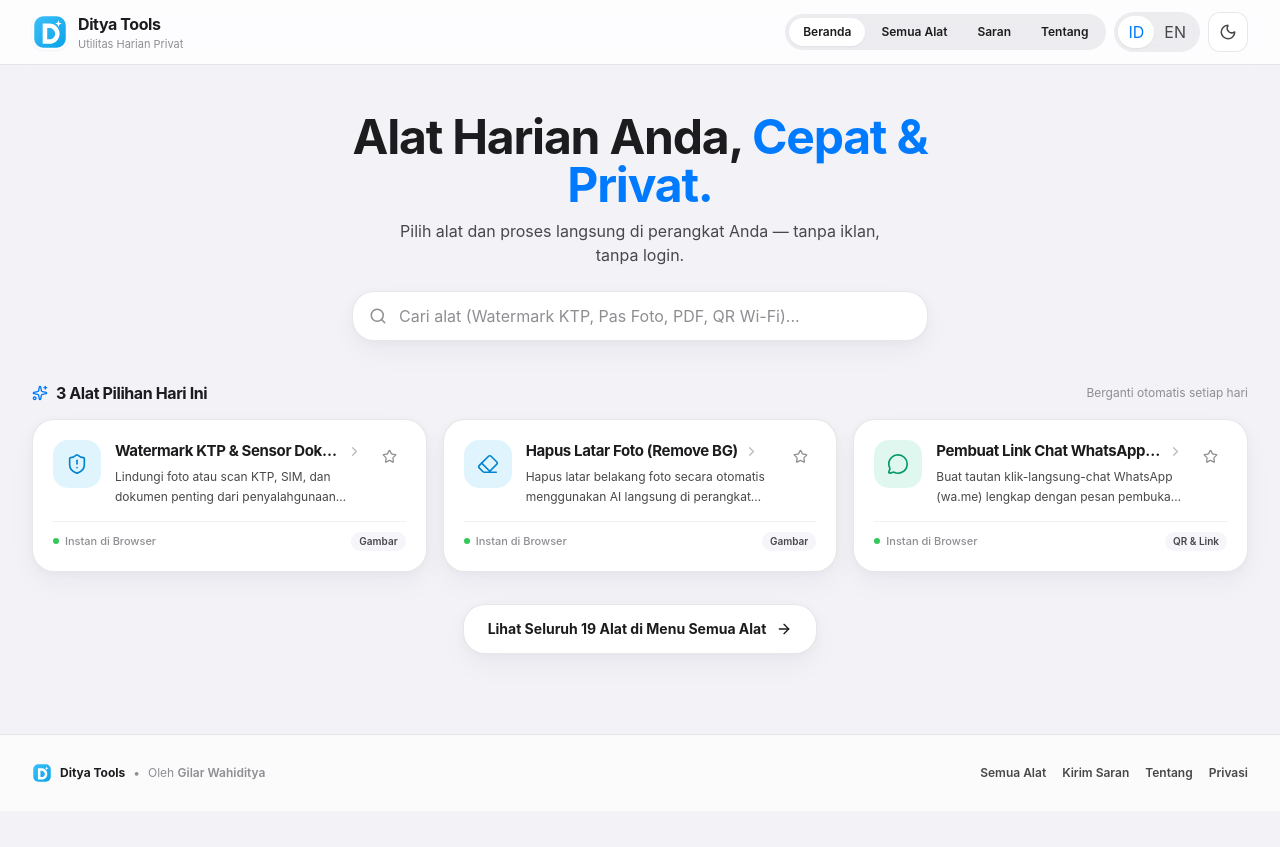
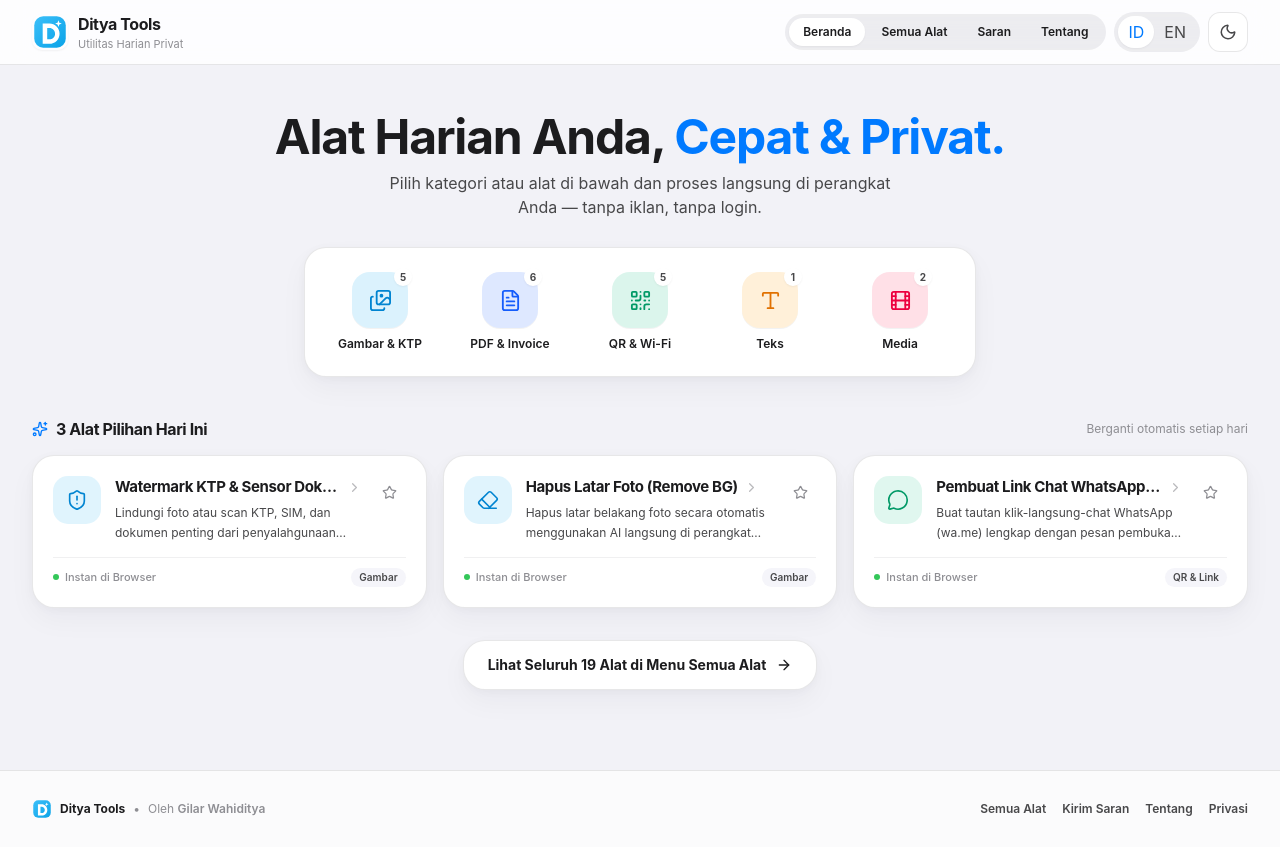
Before and after one commit to LarzzCode/ap-tools, a React (Vite) app: page / in a window 1280 px wide. Before the commit the page ends 811 px from the top, so only its background shows below. Built offline with nearby package versions, Linux system fonts and the light colour scheme.

Commit message:
feat: replace Home search bar with iOS Category Dock linked to AllTools

```diff
--- a/src/pages/AllTools.tsx
+++ b/src/pages/AllTools.tsx
@@ -1,6 +1,7 @@
 import { useMemo, useState } from 'react'
 import { motion } from 'motion/react'
 import { Search, SearchX, X } from 'lucide-react'
+import { useSearchParams } from 'react-router'
 
 import ToolGrid from '../components/tools/ToolGrid'
 import { tools } from '../data/tools'
@@ -10,6 +11,15 @@ import type { ToolCategory, ToolRuntime } from '../types/tool'
 
 type CategoryFilter = 'all' | ToolCategory
 type RuntimeFilter = 'all' | ToolRuntime
+
+const VALID_CATEGORIES = new Set<CategoryFilter>([
+  'all',
+  'image',
+  'pdf',
+  'links',
+  'text',
+  'media',
+])
 
 const CATEGORY_TABS: Array<{
   id: CategoryFilter
@@ -25,9 +35,23 @@ const CATEGORY_TABS: Array<{
 ]
 
 export default function AllTools() {
+  const [searchParams, setSearchParams] = useSearchParams()
   const [searchQuery, setSearchQuery] = useState('')
-  const [category, setCategory] = useState<CategoryFilter>('all')
   const [runtime, setRuntime] = useState<RuntimeFilter>('all')
+
+  const rawCategoryParam = (searchParams.get('category') ?? 'all') as CategoryFilter
+  const category: CategoryFilter = VALID_CATEGORIES.has(rawCategoryParam)
+    ? rawCategoryParam
+    : 'all'
+
+  function setCategory(nextCategory: CategoryFilter) {
+    if (nextCategory === 'all') {
+      searchParams.delete('category')
+      setSearchParams(searchParams, { replace: true })
+    } else {
+      setSearchParams({ category: nextCategory }, { replace: true })
+    }
+  }
 
   const { language, t } = useLanguage()
   const { isFavorite, toggleFavorite } = useFavorites()
--- a/src/pages/Home.tsx
+++ b/src/pages/Home.tsx
@@ -1,11 +1,13 @@
-import { useMemo, useState } from 'react'
+import { useMemo } from 'react'
 import {
   ArrowRight,
-  Search,
-  SearchX,
+  FileText,
+  Film,
+  Images,
+  QrCode,
   Sparkles,
   Star,
-  X,
+  Type,
 } from 'lucide-react'
 import { AnimatePresence, motion } from 'motion/react'
 import { Link } from 'react-router'
@@ -14,7 +16,7 @@ import ToolGrid from '../components/tools/ToolGrid'
 import { tools } from '../data/tools'
 import { useFavorites } from '../hooks/useFavorites'
 import { useLanguage } from '../hooks/useLanguage'
-import type { Tool } from '../types/tool'
+import type { Tool, ToolCategory } from '../types/tool'
 
 function getDailyRandomTools(allTools: Tool[], count = 3): Tool[] {
   const now = new Date()
@@ -24,7 +26,6 @@ function getDailyRandomTools(allTools: Tool[], count = 3): Tool[] {
     now.getDate()
 
   const nextRand = () => {
-    // Simple deterministic LCG seeded by YYYYMMDD
     seed = (seed * 1664525 + 1013904223) % 4294967296
     return seed / 4294967296
   }
@@ -40,10 +41,58 @@ function getDailyRandomTools(allTools: Tool[], count = 3): Tool[] {
   return copy.slice(0, count)
 }
 
+const CATEGORY_DOCK: Array<{
+  id: ToolCategory
+  labelId: string
+  labelEn: string
+  icon: typeof Images
+  iconBg: string
+  iconText: string
+}> = [
+  {
+    id: 'image',
+    labelId: 'Gambar & KTP',
+    labelEn: 'Image & ID',
+    icon: Images,
+    iconBg: 'bg-sky-500/14 dark:bg-sky-400/20',
+    iconText: 'text-sky-600 dark:text-sky-400',
+  },
+  {
+    id: 'pdf',
+    labelId: 'PDF & Invoice',
+    labelEn: 'PDF & Invoice',
+    icon: FileText,
+    iconBg: 'bg-blue-600/14 dark:bg-blue-400/20',
+    iconText: 'text-blue-600 dark:text-blue-400',
+  },
+  {
+    id: 'links',
+    labelId: 'QR & Wi-Fi',
+    labelEn: 'QR & Wi-Fi',
+    icon: QrCode,
+    iconBg: 'bg-emerald-500/14 dark:bg-emerald-400/20',
+    iconText: 'text-emerald-600 dark:text-emerald-400',
+  },
+  {
+    id: 'text',
+    labelId: 'Teks',
+    labelEn: 'Text',
+    icon: Type,
+    iconBg: 'bg-amber-500/15 dark:bg-amber-400/20',
+    iconText: 'text-amber-600 dark:text-amber-400',
+  },
+  {
+    id: 'media',
+    labelId: 'Media',
+    labelEn: 'Media',
+    icon: Film,
+    iconBg: 'bg-rose-500/14 dark:bg-rose-400/20',
+    iconText: 'text-rose-600 dark:text-rose-400',
+  },
+]
+
 export default function Home() {
-  const [searchQuery, setSearchQuery] = useState('')
-
-  const { t } = useLanguage()
+  const { language, t } = useLanguage()
   const { favoriteIds, toggleFavorite, isFavorite } = useFavorites()
 
   const dailyTools = useMemo(() => getDailyRandomTools(tools, 3), [])
@@ -52,31 +101,23 @@ export default function Home() {
     return tools.filter((tool) => favoriteIds.includes(tool.id))
   }, [favoriteIds])
 
-  const searchResults = useMemo(() => {
-    const query = searchQuery.trim().toLowerCase()
-    if (!query) return []
-
-    return tools.filter((tool) => {
-      const searchableText = [
-        tool.name,
-        tool.nameId,
-        tool.description,
-        tool.descriptionId,
-        tool.category,
-        ...tool.keywords,
-      ]
-        .join(' ')
-        .toLowerCase()
-
-      return searchableText.includes(query)
-    })
-  }, [searchQuery])
-
-  const isSearching = searchQuery.trim().length > 0
+  const categoryCounts = useMemo(() => {
+    const counts: Record<ToolCategory, number> = {
+      image: 0,
+      pdf: 0,
+      links: 0,
+      text: 0,
+      media: 0,
+    }
+    for (const tool of tools) {
+      counts[tool.category]++
+    }
+    return counts
+  }, [])
 
   return (
     <main>
-      {/* Clean, Airy iOS Spotlight Header */}
+      {/* Clean iOS Hero with Category Dock */}
       <section className="relative overflow-hidden px-4 pt-10 pb-8 sm:px-6 sm:pt-12 sm:pb-10 lg:px-8">
         <div
           aria-hidden="true"
@@ -87,7 +128,7 @@ export default function Home() {
           initial={{ opacity: 0, y: 10 }}
           animate={{ opacity: 1, y: 0 }}
           transition={{ duration: 0.4, ease: [0.22, 1, 0.36, 1] }}
-          className="mx-auto max-w-2xl text-center"
+          className="mx-auto max-w-3xl text-center"
         >
           <h1 className="text-3xl font-bold tracking-tight text-[var(--text-primary)] sm:text-4xl lg:text-5xl">
             {t('Alat Harian Anda,', 'Your Everyday Tools,')}{' '}
@@ -98,84 +139,46 @@ export default function Home() {
 
           <p className="mx-auto mt-2.5 max-w-lg text-sm leading-6 text-[var(--text-secondary)] sm:text-base">
             {t(
-              'Pilih alat dan proses langsung di perangkat Anda — tanpa iklan, tanpa login.',
-              'Pick a utility and process directly on your device — no ads, no login.',
+              'Pilih kategori atau alat di bawah dan proses langsung di perangkat Anda — tanpa iklan, tanpa login.',
+              'Pick a category or tool below and process directly on your device — no ads, no login.',
             )}
           </p>
 
-          {/* iOS Spotlight Search Bar */}
-          <div className="ios-card mx-auto mt-6 flex max-w-xl items-center gap-3 px-4 py-3 focus-within:border-[var(--primary-border)]">
-            <Search
-              size={18}
-              className="shrink-0 text-[var(--text-muted)]"
-            />
+          {/* Option 1: iOS Category Squircle Dock */}
+          <div className="mx-auto mt-7 max-w-2xl">
+            <div className="ios-card grid grid-cols-5 gap-1.5 p-2.5 sm:gap-3 sm:p-4">
+              {CATEGORY_DOCK.map((cat) => {
+                const Icon = cat.icon
+                const count = categoryCounts[cat.id]
 
-            <input
-              id="home-spotlight-search"
-              type="search"
-              value={searchQuery}
-              onChange={(event) => setSearchQuery(event.target.value)}
-              placeholder={t(
-                'Cari alat (Watermark KTP, Pas Foto, PDF, QR Wi-Fi)...',
-                'Search tools (ID Watermark, Pas Foto, PDF, Wi-Fi QR)...',
-              )}
-              aria-label={t('Cari alat', 'Search tools')}
-              className="w-full bg-transparent text-sm text-[var(--text-primary)] outline-none placeholder:text-[var(--text-muted)]"
-            />
+                return (
+                  <Link
+                    key={cat.id}
+                    id={`home-dock-${cat.id}`}
+                    to={`/tools?category=${cat.id}`}
+                    className="group flex flex-col items-center rounded-2xl p-2 transition hover:bg-[var(--surface-soft)] active:scale-95"
+                  >
+                    <div
+                      className={`relative flex h-12 w-12 items-center justify-center rounded-[16px] ${cat.iconBg} ${cat.iconText} shadow-2xs transition-transform duration-200 group-hover:-translate-y-0.5 sm:h-14 sm:w-14 sm:rounded-[18px]`}
+                    >
+                      <Icon size={23} strokeWidth={1.9} />
+                      <span className="absolute -top-1 -right-1 flex h-4.5 min-w-4.5 items-center justify-center rounded-full bg-[var(--surface)] px-1 text-[10px] font-bold text-[var(--text-secondary)] shadow-xs">
+                        {count}
+                      </span>
+                    </div>
 
-            {searchQuery && (
-              <button
-                type="button"
-                onClick={() => setSearchQuery('')}
-                aria-label={t('Hapus pencarian', 'Clear search')}
-                className="flex h-6 w-6 shrink-0 items-center justify-center rounded-full bg-[var(--surface-soft)] text-[var(--text-muted)] transition hover:text-[var(--text-primary)]"
-              >
-                <X size={13} />
-              </button>
-            )}
+                    <span className="mt-2 line-clamp-1 text-center text-[11px] font-semibold text-[var(--text-primary)] group-hover:text-[var(--primary)] sm:text-xs">
+                      {language === 'id' ? cat.labelId : cat.labelEn}
+                    </span>
+                  </Link>
+                )
+              })}
+            </div>
           </div>
         </motion.div>
       </section>
 
-      {isSearching ? (
-        /* Search Results Mode */
-        <section className="mx-auto max-w-7xl px-4 pb-20 sm:px-6 lg:px-8">
-          <div className="mb-4 flex items-center justify-between">
-            <h2 className="text-sm font-bold text-[var(--text-secondary)]">
-              {t(
-                `${searchResults.length} hasil untuk "${searchQuery}"`,
-                `${searchResults.length} results for "${searchQuery}"`,
-              )}
-            </h2>
-          </div>
-
-          {searchResults.length > 0 ? (
-            <ToolGrid
-              tools={searchResults}
-              isFavorite={isFavorite}
-              onToggleFavorite={toggleFavorite}
-            />
-          ) : (
-            <div className="ios-card px-6 py-14 text-center">
-              <div className="mx-auto flex h-11 w-11 items-center justify-center rounded-2xl bg-[var(--primary-soft)] text-[var(--primary)]">
-                <SearchX size={20} />
-              </div>
-
-              <h3 className="mt-3 text-sm font-bold text-[var(--text-primary)]">
-                {t('Alat tidak ditemukan', 'No tools found')}
-              </h3>
-
-              <p className="mx-auto mt-1 max-w-xs text-xs leading-5 text-[var(--text-secondary)]">
-                {t(
-                  `Tidak ada yang cocok dengan "${searchQuery}".`,
-                  `No match for "${searchQuery}".`,
-                )}
-              </p>
-            </div>
-          )}
-        </section>
-      ) : (
-        /* Default Home View: Favorites + 3 Daily Random Tools + Link to All Tools */
+      {/* Main Content: Favorites + 3 Daily Random Tools + Link to All Tools */}
       <div className="mx-auto max-w-7xl space-y-10 px-4 pb-20 sm:px-6 lg:px-8">
         {/* Favorites Section */}
         <AnimatePresence>
@@ -245,7 +248,6 @@ export default function Home() {
           </div>
         </section>
       </div>
-      )}
     </main>
   )
 }
```
Lines whose indentation alone changed are shown as unchanged.
